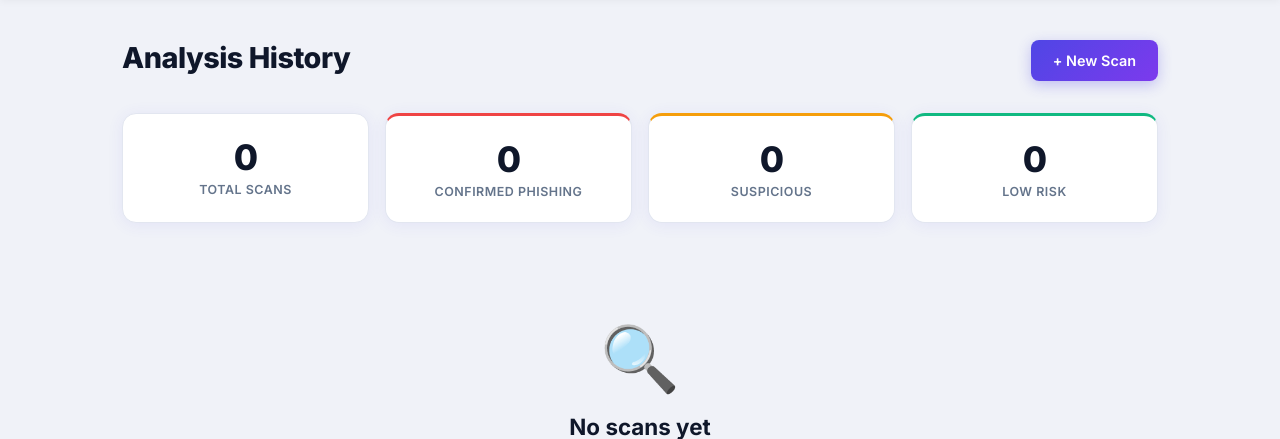
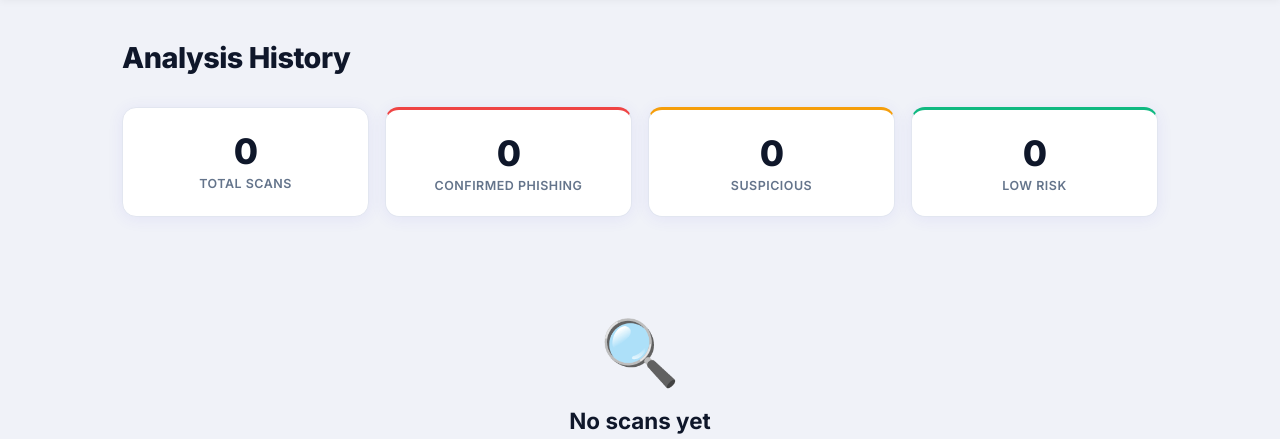
Before and after one commit to mfarhan023/FYP_system, a Flask app: page /history in a window 1280 px wide. Shown: the part 61-500 px from the top of the page. Run offline with Flask 3, Linux system fonts and the light colour scheme; the visitor is signed in with stand-in values (Sample User, id 1); data that the repository does not hold is empty; some libraries are stand-ins or nearby versions.

Commit message:
Remove Export CSV and New Scan buttons

```diff
--- a/templates/history.html
+++ b/templates/history.html
@@ -6,13 +6,6 @@
     <div class="history-header">
         <div>
             <h1 class="page-title">Analysis History</h1>
-
-        </div>
-        <div class="history-header-actions">
-            {% if analyses %}
-            <a href="{{ url_for('export') }}" class="btn-secondary">⬇️ Export CSV</a>
-            {% endif %}
-            <a href="{{ url_for('index') }}" class="btn-primary">+ New Scan</a>
         </div>
     </div>
 
```
